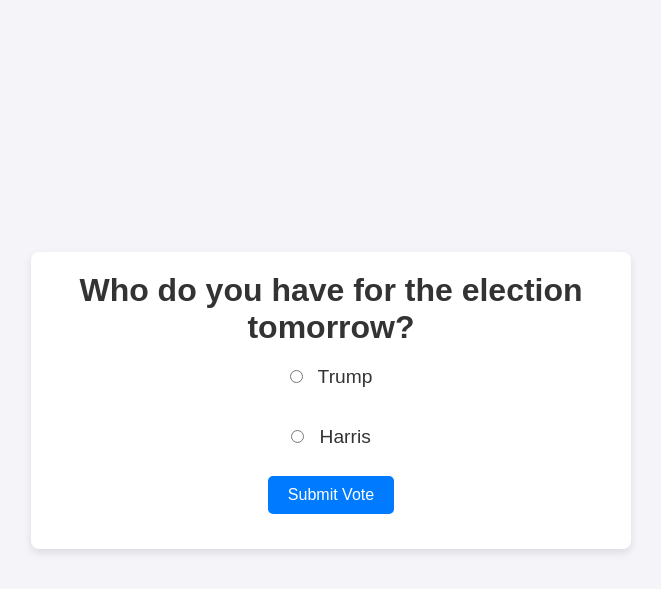
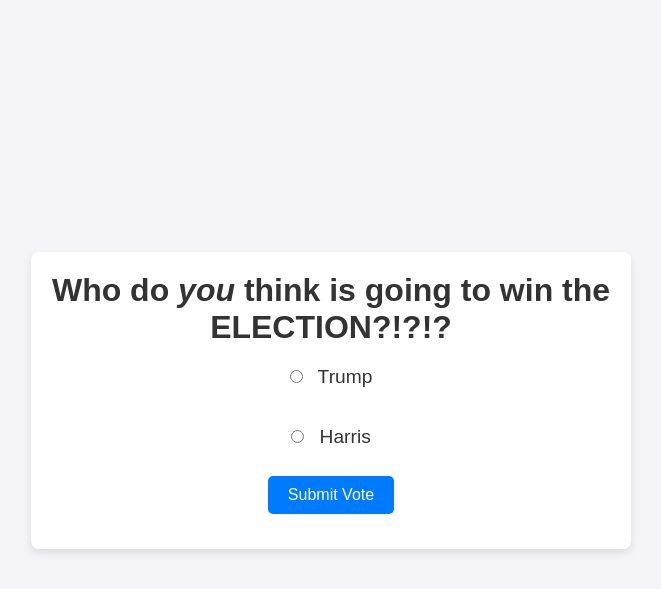
Before and after one commit to H20rj/APGovProj, a Flask app: page / in a window 1280 px wide. Shown: the top 589 px of the page, without its empty margins (309-970 px from the left). Run offline with Flask 3, Linux system fonts and the light colour scheme.

Commit message:
Finalized

```diff
--- a/templates/index.html
+++ b/templates/index.html
@@ -8,7 +8,7 @@
 </head>
 <body>
     <div class="container">
-        <h1>Who do you have for the election tomorrow?</h1>
+        <h1>Who do <i>you</i> think is going to win the ELECTION?!?!?</h1>
         <form id="voteForm">
             <label>
                 <input type="radio" name="candidate" value="Trump"> Trump
```
Also changed, not shown: votes.db.
